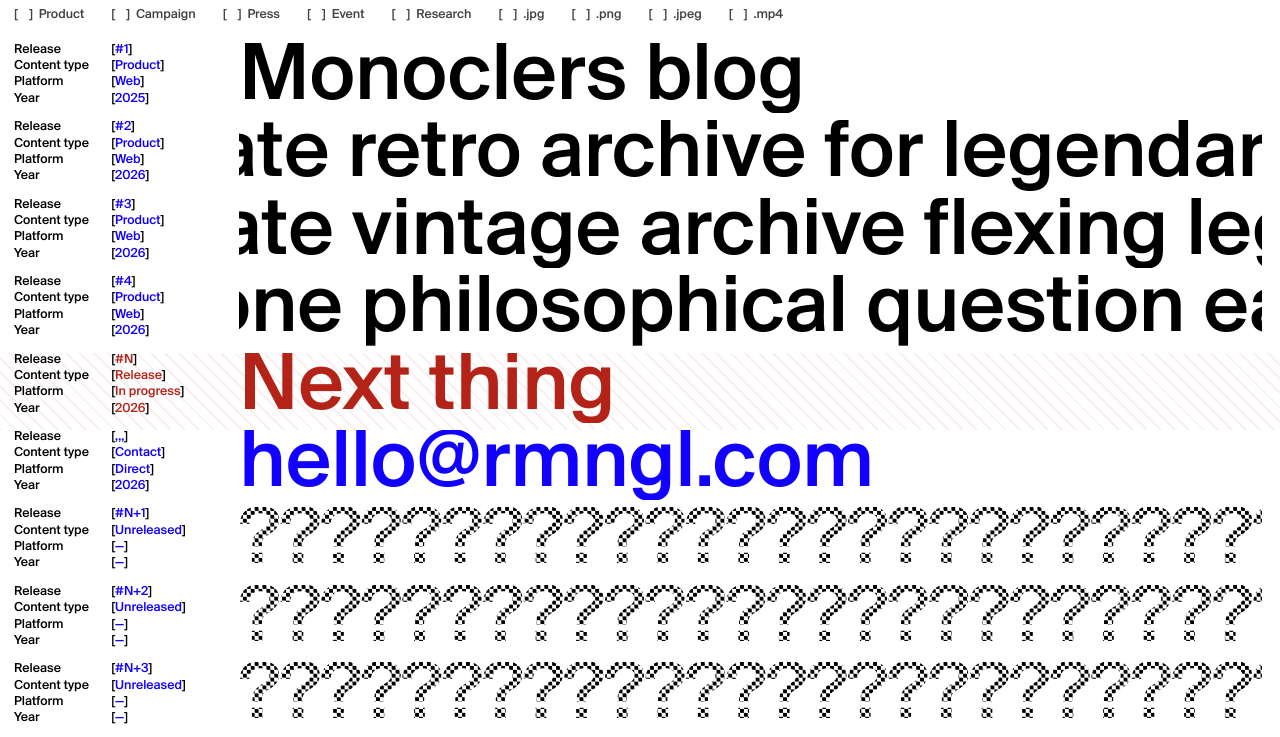
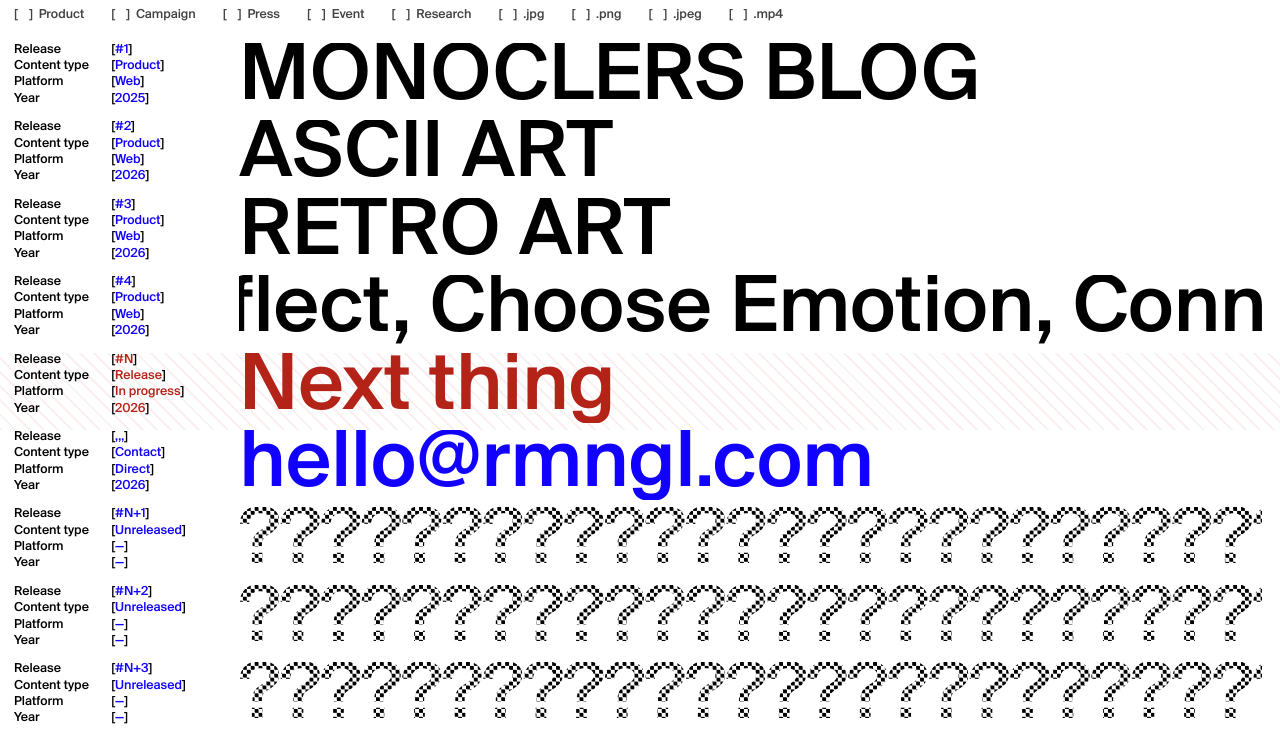
Before and after one commit to RMNGL/rmngl.github.com, a plain HTML site: page index.html in a window 1280 px wide. Shown: the part 48-785 px from the top of the page. Drawn offline with Linux system fonts and the light colour scheme.

Commit message:
Update index.html

```diff
--- a/index.html
+++ b/index.html
@@ -116,7 +116,7 @@
                 </div>
                 <div class="t2">
                   <span class="index-name"
-                    ><span class="index-ticker">Monoclers blog</span
+                    ><span class="index-ticker">MONOCLERS BLOG</span
                     ><span class="visually-hidden">opens in a new tab</span></span
                   >
                 </div>
@@ -157,7 +157,7 @@
                 </div>
                 <div class="t2">
                   <span class="index-name"
-                    ><span class="index-ticker">ascii art - The ultimate retro archive for legendary aesthetic ASCII art! 🎨✨</span
+                    ><span class="index-ticker">ASCII ART</span
                     ><span class="visually-hidden">opens in a new tab</span></span
                   >
                 </div>
@@ -199,7 +199,7 @@
                 </div>
                 <div class="t2">
                   <span class="index-name"
-                    ><span class="index-ticker">retro art - The ultimate vintage archive flexing legendary 90s pixels and full-on Y2K aesthetic vibes! 📸👾</span
+                    ><span class="index-ticker">RETRO ART</span
                     ><span class="visually-hidden">opens in a new tab</span></span
                   >
                 </div>
@@ -241,7 +241,7 @@
                 </div>
                 <div class="t2">
                   <span class="index-name"
-                    ><span class="index-ticker">nook - Nook offers one philosophical question each night, inviting people around the world to choose an emotion, reflect on their day, and connect through their shared answers.</span
+                    ><span class="index-ticker">NOOK - Reflect, Choose Emotion, Connect</span
                     ><span class="visually-hidden">opens in a new tab</span></span
                   >
                 </div>
```
